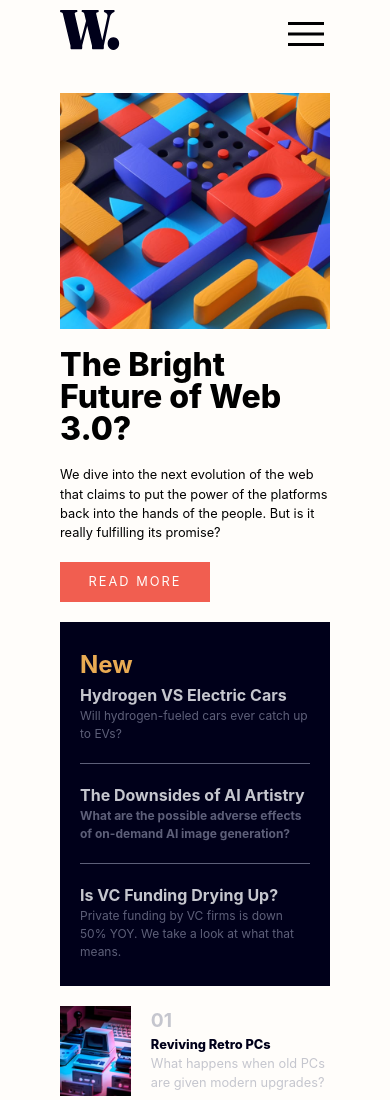
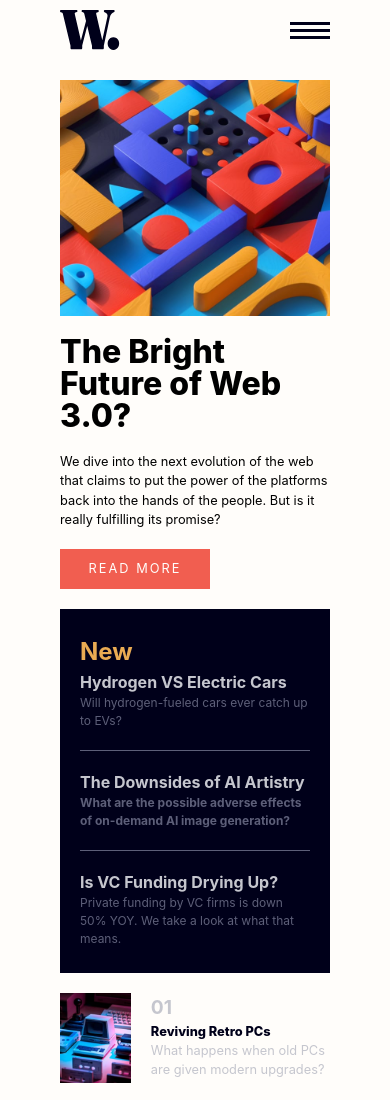
Before and after one commit to francobwogo/news_homepage, a website built with Vite: page index.html in a window 390 px wide. Shown: the top 1100 px of the page. Built offline with nearby package versions, Linux system fonts and the light colour scheme.

Commit message:
css update

```diff
--- a/index.html
+++ b/index.html
@@ -21,14 +21,16 @@
       <div class="navbar">
         <div class="navMenu" id="navMenu">
           <div class="row">
-            <label for="hamburger" class="hamburger" onclick="myFunction()">
-              <span class="material-symbols-outlined" id="menuIcon">
+            <div class="hamburger" onclick="myFunction()">
+              <!-- <span class="material-symbols-outlined" id="menuIcon">
                 menu
               </span>
               <span class="material-symbols-outlined" id="closeIcon">
                 close
-              </span>
-            </label>
+              </span> -->
+              <img src="./assets/images/icon-menu.svg" id="menuIcon" alt="menu">
+              <img src="./assets/images/icon-menu-close.svg" id="closeIcon" alt="close">
+            </div>
           </div>
           <ul class="menu" id="menu">
             <li>
--- a/style.css
+++ b/style.css
@@ -152,8 +152,15 @@ div {
   width: 185px;
 }
 
-span.material-symbols-outlined {
+/* span.material-symbols-outlined {
   font-size: 48px;
+} */
+
+.hamburger {
+  display: flex;
+  justify-content: flex-end;
+  align-items: center;
+  height: 40px;
 }
 
 .menu {
```
Also changed, not shown: assets/images/close_FILL0_wght400_GRAD0_opsz24.svg (added), assets/images/menu_FILL0_wght400_GRAD0_opsz24.svg (added).
